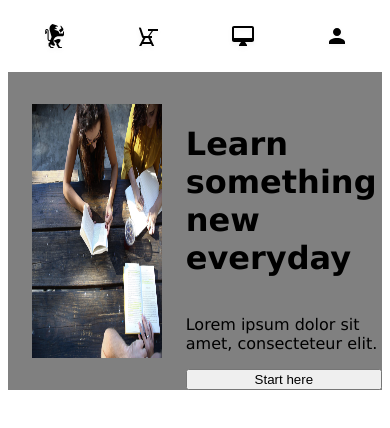
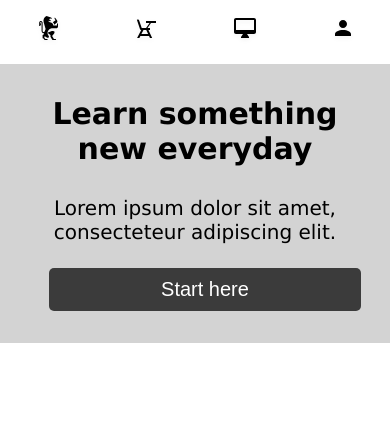
Before and after one commit to maddomo/colmaracademy, a plain HTML site: page index.html in a window 390 px wide. Drawn offline with Linux system fonts and the light colour scheme.

Commit message:
first content container added with responsiveness

```diff
--- a/index.html
+++ b/index.html
@@ -39,12 +39,10 @@
 
 <!-- First Container -->
     <div class="first_container">
-        <div class="banner">
-            <img src="images/banner.jpg" alt="banner">
-        </div>
+        <img src="images/banner.jpg" alt="banner">
         <div class="first_content">
-            <h1>Learn something new everyday</h1>
-            <p>Lorem ipsum dolor sit amet, consecteteur elit.</p>
+            <h2>Learn something<br> new everyday</h2>
+            <p>Lorem ipsum dolor sit amet,<br> consecteteur adipiscing elit.</p>
             <button>Start here</button>
         </div>
     </div>
--- a/resources/style.css
+++ b/resources/style.css
@@ -1,5 +1,7 @@
 body{
     font-family: Verdana;
+    padding: 0;
+    margin: 0;
 }
 
 /* header */
@@ -62,27 +64,90 @@ header a{
 
 .first_container{
     display: flex;
-    justify-content: space-between;
     width: 100%;
-    background-color: grey;
+    height: auto;
+    background-color: lightgrey;
+
 }
 
-.banner{
+.first_container img{
     display: flex;
-    width: 100%;
-    height: auto;
-}
-.banner img{
-    width: 100%;
+    width: 60%;
     height: auto;
     margin: 32px 24px;
+
 
 }
 
 .first_content{
     display: flex;
+    flex: 1;
     flex-direction: column;
-    margin-top: 32px;
-    margin-left: 48px;
+    justify-content: center;
+    font-size: 30px;
 
 }
+
+.first_content button {
+    background-color: 	#3b3b3b;
+    color: #fff;
+    padding: 10px 20px;
+    border: none;
+    border-radius: 5px;
+    cursor: pointer;
+    transition: background-color 0.3s ease;
+    font-size: 30px;
+    width: 80%;
+    margin-left: 20px;
+}
+
+.first_content button:hover {
+    background-color: #686868;
+}
+
+
+.first_content p,
+.first_content button{
+    margin-bottom: 100px;
+}
+
+@media only screen and (max-width: 1211px){
+    .first_content{
+        font-size: 20px;
+    }
+    .first_content button{
+        font-size: 20px;
+        width: 60%;
+    }
+}
+@media only screen and (max-width: 767px) {
+    .first_container img{
+        display: none;
+    }
+
+    .first_container{
+        display: flex;
+        justify-content: center;
+        width: 100%;
+    }
+
+    .first_content{
+        display: flex;
+        text-align: center;
+        width: auto;
+    }
+
+    .first_content button{
+        align-self: center;
+        margin-bottom: 32px;
+        width: 80%;
+    }
+    .first_content h2{
+        margin-top: 32px;
+        margin-bottom: 10px;
+    }
+    .first_content p{
+        margin-bottom: 24px;
+    }
+
+}
```
